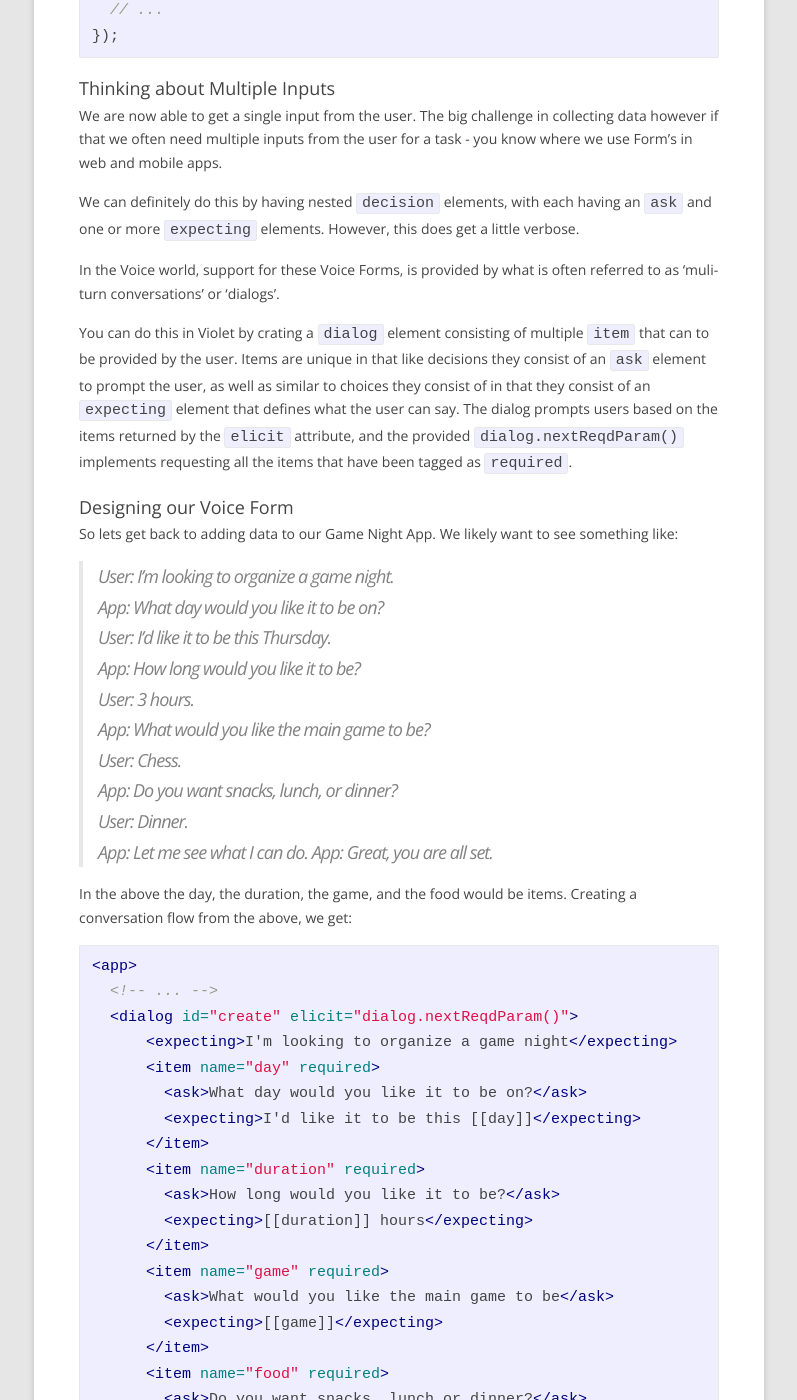
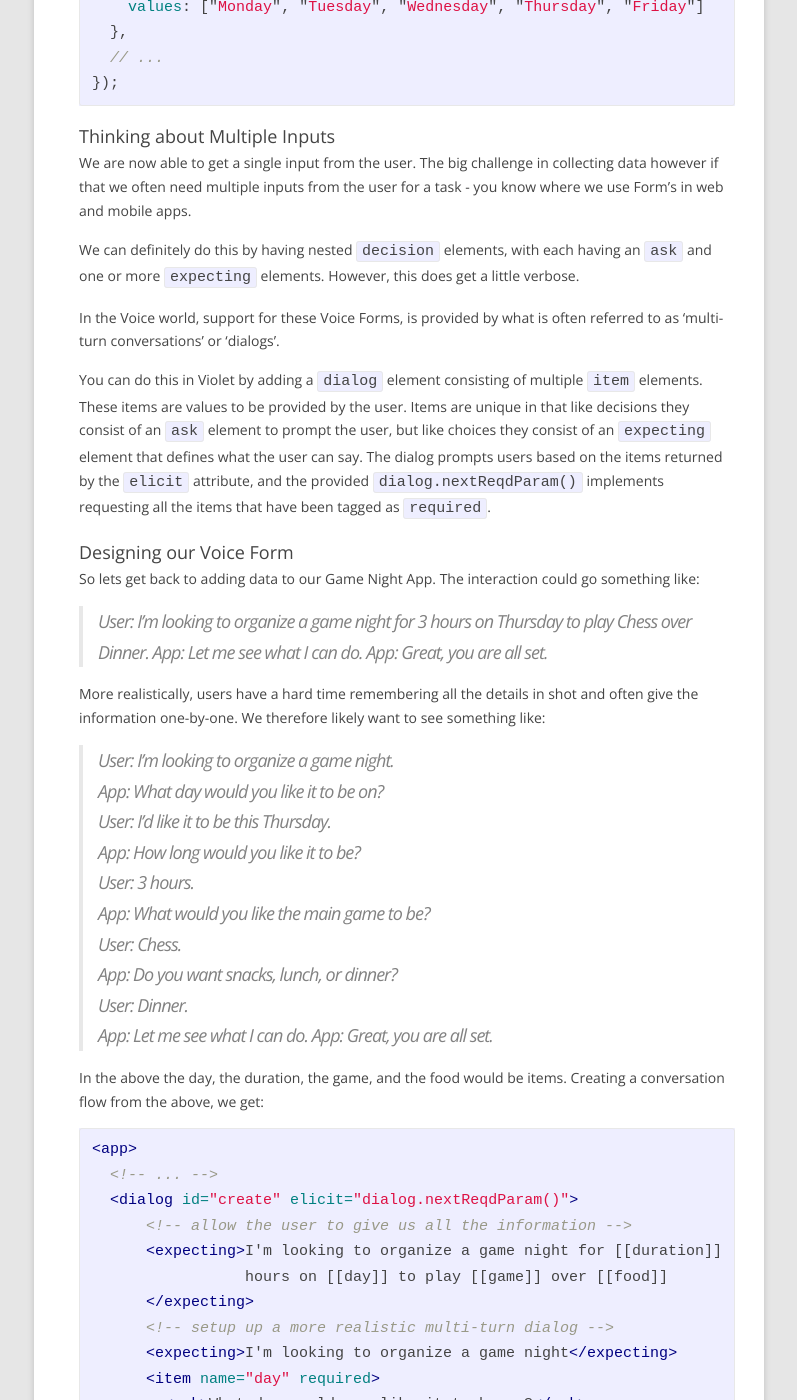
Before and after one commit to i3labs/i3labs.github.io, a Jekyll site: the page built from _posts/2019-03-09-getting-inputs-for-your-voice-app.md, in a window 1280 px wide and 1400 px high, scrolled down 1723 px. Shown: the whole window, without its empty margins (241-1038 px from the left). Built offline with Jekyll 4.4.1, drawn with Linux system fonts in a browser that asks for light colours; some of the changed text lies outside the part shown.

Commit message:
polished based on feedback from Christian Deneke

````diff
--- a/_posts/2019-03-09-getting-inputs-for-your-voice-app.md
+++ b/_posts/2019-03-09-getting-inputs-for-your-voice-app.md
@@ -22,7 +22,7 @@ The easiest way to get input from your users is in getting a single value during
 > App: There are no game nights planned for **Friday**. Would you like to add one?
 > User: No.
 
-To build this out, we will need to first tell the framework that we need to accept an input of type `date`.
+To build this out, we will need to first tell the framework that we need to accept an input of type `date`. Providing a type allows the underlying system to be smart. In this case, expecting a date allows for inputs to not only accept days of the week, but also commonly used "today", "tomorrow", or even "25th November".
 
 ```javascript
 violet.addInputTypes({
@@ -77,13 +77,19 @@ We are now able to get a single input from the user. The big challenge in collec
 
 We can definitely do this by having nested `decision` elements, with each having an `ask` and one or more `expecting` elements. However, this does get a little verbose.
 
-In the Voice world, support for these Voice Forms, is provided by what is often referred to as 'muli-turn conversations' or 'dialogs'.
+In the Voice world, support for these Voice Forms, is provided by what is often referred to as 'multi-turn conversations' or 'dialogs'.
 
-You can do this in Violet by crating a `dialog` element consisting of multiple `item` that can to be provided by the user. Items are unique in that like decisions they consist of an `ask` element to prompt the user, as well as similar to choices they consist of in that they consist of an `expecting` element that defines what the user can say. The dialog prompts users based on the items returned by the `elicit` attribute, and the provided `dialog.nextReqdParam()` implements requesting all the items that have been tagged as `required`.
+You can do this in Violet by adding a `dialog` element  consisting of multiple `item` elements. These items are values to be provided by the user. Items are unique in that like decisions they consist of an `ask` element to prompt the user, but like choices they consist of an `expecting` element that defines what the user can say. The dialog prompts users based on the items returned by the `elicit` attribute, and the provided `dialog.nextReqdParam()` implements requesting all the items that have been tagged as `required`.
 
 ## Designing our Voice Form
 
-So lets get back to adding data to our Game Night App. We likely want to see something like:
+So lets get back to adding data to our Game Night App. The interaction could go something like:
+
+> User: I'm looking to organize a game night for 3 hours on Thursday to play Chess over Dinner.
+> App: Let me see what I can do.
+> App: Great, you are all set.
+
+More realistically, users have a hard time remembering all the details in shot and often give the information one-by-one. We therefore likely want to see something like:
 
 > User: I'm looking to organize a game night.
 > App: What day would you like it to be on?
@@ -103,6 +109,11 @@ In the above the day, the duration, the game, and the food would be items. Creat
 <app>
   <!-- ... -->
   <dialog id="create" elicit="dialog.nextReqdParam()">
+      <!-- allow the user to give us all the information -->
+      <expecting>I'm looking to organize a game night for [[duration]]
+                 hours on [[day]] to play [[game]] over [[food]]
+      </expecting>
+      <!-- setup up a more realistic multi-turn dialog -->
       <expecting>I'm looking to organize a game night</expecting>
       <item name="day" required>
         <ask>What day would you like it to be on?</ask>
````
Also changed, not shown: other parts of _posts/2019-03-09-getting-inputs-for-your-voice-app.md (+1 -1 lines).
